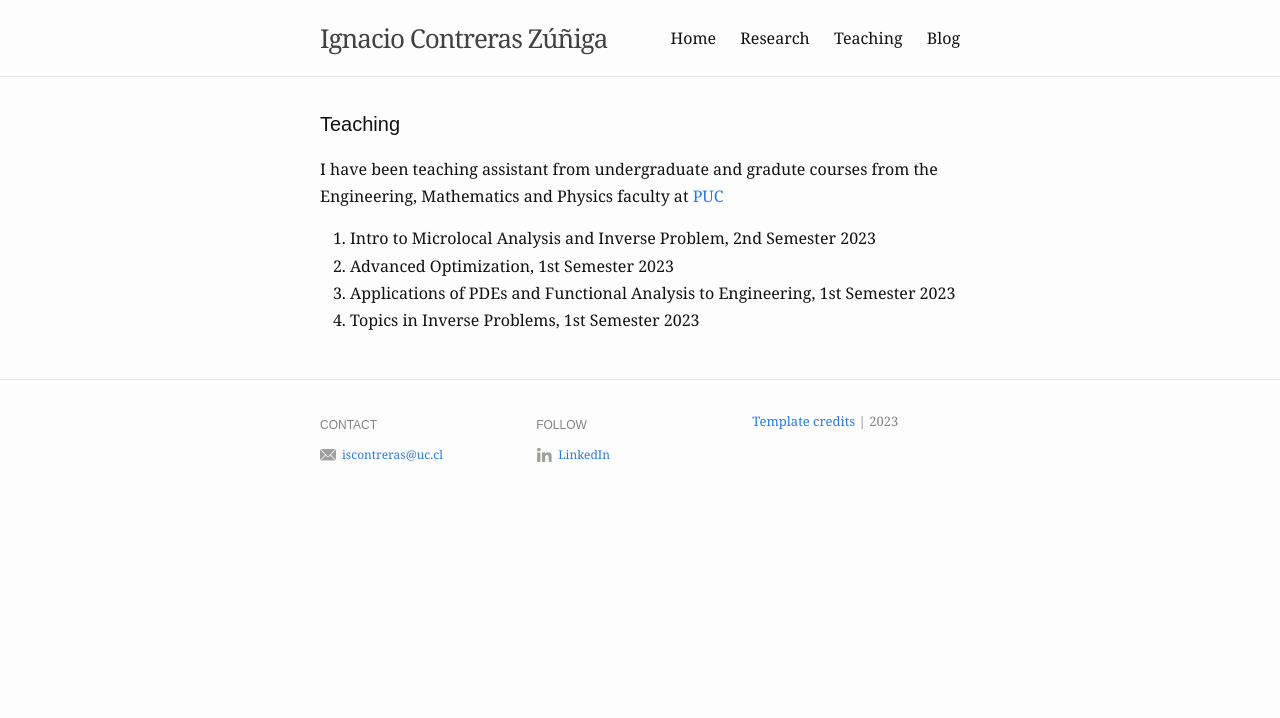
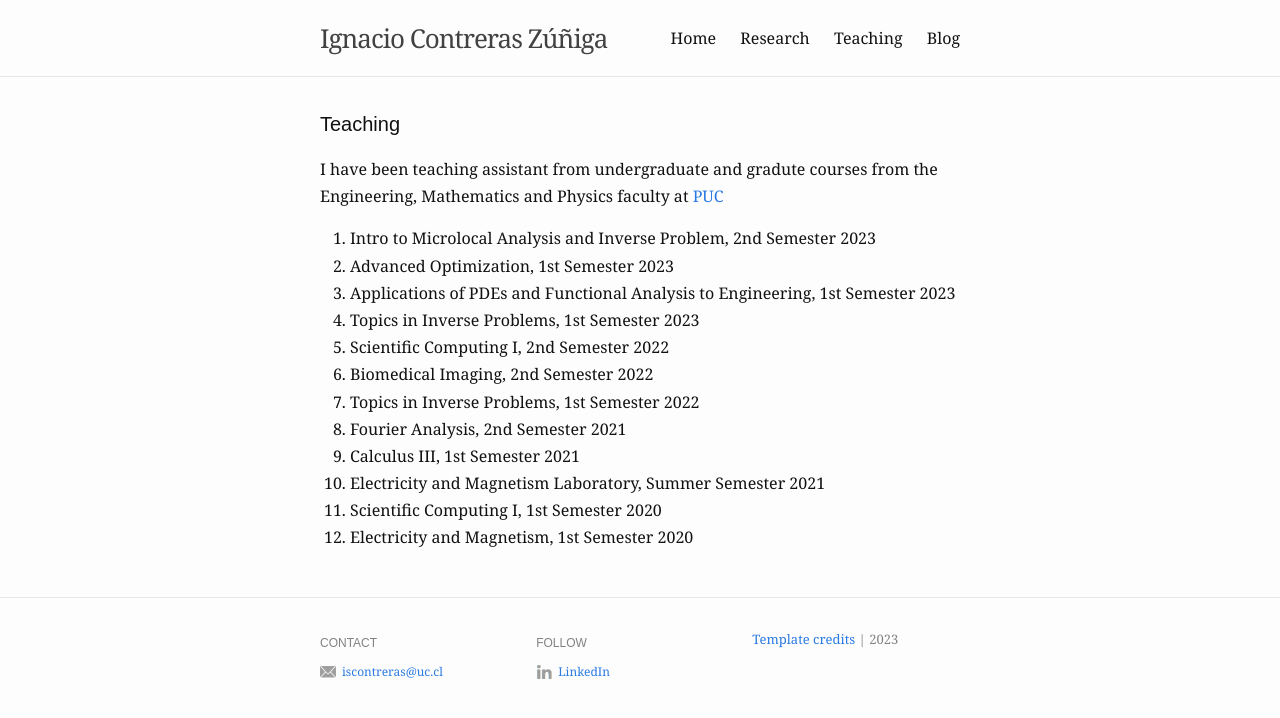
Before and after one commit to ignacontreras/ignacontreras.github.io, a Jekyll site: the page built from teaching.md, in a window 1280 px wide. Shown: the top 718 px of the page. Built offline with Jekyll 4.4.1, drawn with Linux system fonts in a browser that asks for light colours.

Commit message:
Update teaching.md

```diff
--- a/teaching.md
+++ b/teaching.md
@@ -18,4 +18,28 @@ I have been teaching assistant from undergraduate and gradute courses from the E
   <li>
     Topics in Inverse Problems, 1st Semester 2023
   </li>
+  <li>
+    Scientific Computing I, 2nd Semester 2022
+  </li>
+  <li>
+    Biomedical Imaging, 2nd Semester 2022
+  </li>
+ <li>
+   Topics in Inverse Problems, 1st Semester 2022
+ </li>
+ <li>
+   Fourier Analysis, 2nd Semester 2021
+ </li>
+ <li>
+   Calculus III, 1st Semester 2021
+ </li>
+ <li>
+   Electricity and Magnetism Laboratory, Summer Semester 2021
+ </li>
+ <li>
+   Scientific Computing I, 1st Semester 2020
+ </li>
+ <li>
+   Electricity and Magnetism, 1st Semester 2020
+ </li>
 </ol>
```
